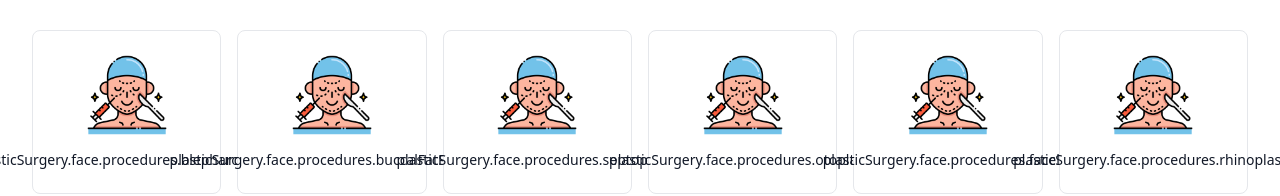
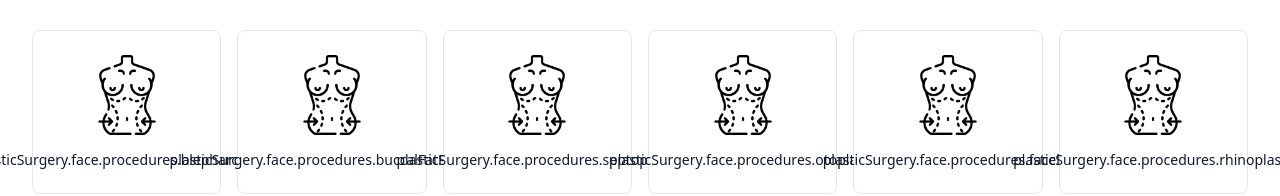
Before and after one commit to netera-michael/premierhealth, a React (Vite) app: page /departments/plastic-surgery in a window 1280 px wide. Shown: the part 655-851 px from the top of the page. Built offline with nearby package versions, Linux system fonts and the light colour scheme; the HTML template or start-up script is replaced by a standard one.

Commit message:
Replace cosmetic-surgery.png with abdominoplasty.png icon
- Updated Plastic Surgery page to use abdominoplasty.png instead
- Added abdominoplasty.png to repository for remote deployment

```diff
--- a/src/pages/PlasticSurgeryDepartment.tsx
+++ b/src/pages/PlasticSurgeryDepartment.tsx
@@ -49,7 +49,7 @@ const PlasticSurgeryDepartment: React.FC = () => {
       <div className="group flex flex-col items-center justify-center p-6 bg-white rounded-lg border border-gray-200 hover:border-primary-500 hover:shadow-lg transition-all duration-300 cursor-pointer">
         <div className="w-20 h-20 mb-4 group-hover:scale-110 transition-transform duration-300 flex items-center justify-center">
           <img
-            src="/cosmetic-surgery.png"
+            src="/abdominoplasty.png"
             alt={procedureName}
             className="w-full h-full object-contain"
           />
```
Also changed, not shown: public/abdominoplasty.png (added).
